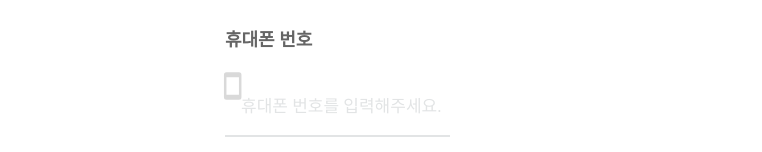
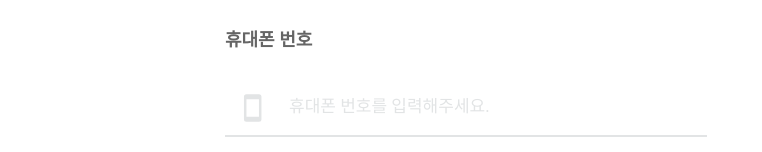
Before and after one commit to hodu42/law-in-comm-fe, a React (Create React App) app: page /users/join/lawyer in a window 1280 px wide. Shown: the part 800-952 px from the top of the page, without its empty margins (174-936 px from the left). Built offline with nearby package versions, Linux system fonts and the light colour scheme; a web font is replaced by a local one.

Commit message:
회원가입 스타일 transition-colors 로 수정

```diff
--- a/src/pages/ClientRegister.tsx
+++ b/src/pages/ClientRegister.tsx
@@ -143,7 +143,7 @@ export const ClientRegister = (): React.JSX.Element => {
             <input
               type="text"
               placeholder="아이디를 입력해주세요."
-              className="font-NotoSansKR border-b-2 pl-[10px] pc:pl-4 placeholder:text-[15px] text-[18px] pc:placeholder:text-[19px] pc:text-[19px] border-[#E2E4E5] py-[10px] pc:py-4 focus:outline-none focus:border-[#A9BE8C] placeholder-[#E2E4E5]"
+              className="transition-colors border-b-2 pl-[10px] pc:pl-4 placeholder:text-[15px] text-[18px] pc:placeholder:text-[19px] pc:text-[19px] border-[#E2E4E5] py-[10px] pc:py-4 focus:outline-none focus:border-[#A9BE8C] placeholder-[#E2E4E5]"
               value={userId}
               onChange={(e) => setUserId(e.target.value)}
             />
@@ -157,7 +157,7 @@ export const ClientRegister = (): React.JSX.Element => {
             <input
               type="password"
               placeholder="비밀번호를 입력해주세요."
-              className="font-NotoSansKR border-b-2 pl-[10px] pc:pl-4 placeholder:text-[15px] text-[18px] pc:placeholder:text-[19px] pc:text-[19px] border-[#E2E4E5] py-[10px] pc:py-4 focus:outline-none focus:border-[#A9BE8C] placeholder-[#E2E4E5]"
+              className="transition-colors border-b-2 pl-[10px] pc:pl-4 placeholder:text-[15px] text-[18px] pc:placeholder:text-[19px] pc:text-[19px] border-[#E2E4E5] py-[10px] pc:py-4 focus:outline-none focus:border-[#A9BE8C] placeholder-[#E2E4E5]"
               value={password}
               onChange={(e) => setPassword(e.target.value)}
             />
@@ -176,7 +176,7 @@ export const ClientRegister = (): React.JSX.Element => {
             <input
               type="text"
               placeholder="이름을 입력해주세요."
-              className="font-NotoSansKR border-b-2 pl-[10px] pc:pl-4 text-[15px] pc:text-[19px] border-[#E2E4E5] py-[10px] pc:py-4 focus:outline-none focus:border-[#A9BE8C] placeholder-[#E2E4E5]"
+              className="transition-colors border-b-2 pl-[10px] pc:pl-4 text-[15px] pc:text-[19px] border-[#E2E4E5] py-[10px] pc:py-4 focus:outline-none focus:border-[#A9BE8C] placeholder-[#E2E4E5]"
               value={name}
               onChange={(e) => setName(e.target.value)}
             />
@@ -195,7 +195,7 @@ export const ClientRegister = (): React.JSX.Element => {
               <input
                 type="text"
                 placeholder="닉네임을 입력해주세요."
-                className="font-NotoSansKR border-b-2 pl-[10px] pc:pl-4 text-[15px] pc:text-[19px] border-[#E2E4E5] py-[10px] pc:py-4 focus:outline-none focus:border-[#A9BE8C] placeholder-[#E2E4E5]"
+                className="transition-colors border-b-2 pl-[10px] pc:pl-4 text-[15px] pc:text-[19px] border-[#E2E4E5] py-[10px] pc:py-4 focus:outline-none focus:border-[#A9BE8C] placeholder-[#E2E4E5]"
                 value={nickname}
                 onChange={(e) => setNickname(e.target.value)}
               />
@@ -214,7 +214,7 @@ export const ClientRegister = (): React.JSX.Element => {
             <button
               type="button"
               onClick={() => checkNicknameDuplicate()}
-              className="inline-block w-[120px] mx-auto mt-6 bg-[#CBD8B7] text-black font-bold text-[16px] py-2 rounded-md hover:bg-[#A9BE8C] transition-colors"
+              className="transition-colors inline-block w-[120px] mx-auto mt-6 bg-[#CBD8B7] text-black font-bold text-[16px] py-2 rounded-md hover:bg-[#A9BE8C]"
             >
               중복확인
             </button>
@@ -227,7 +227,7 @@ export const ClientRegister = (): React.JSX.Element => {
             <input
               type="date"
               ref={dateInputRef}
-              className={`font-NotoSansKR border-b-2 pl-[10px] pc:pl-4 py-[10px] pc:py-4 text-[15px] pc:text-[19px] border-[#E2E4E5] focus:outline-none focus:border-[#A9BE8C] placeholder-[#A9BE8C] hover:cursor-pointer [&::-webkit-calendar-picker-indicator]:cursor-pointer ${
+              className={`transition-colors border-b-2 pl-[10px] pc:pl-4 py-[10px] pc:py-4 text-[15px] pc:text-[19px] border-[#E2E4E5] focus:outline-none focus:border-[#A9BE8C] placeholder-[#A9BE8C] hover:cursor-pointer [&::-webkit-calendar-picker-indicator]:cursor-pointer ${
                 birthDate ? "text-black" : "text-[#E2E4E5]"
               }`}
               value={birthDate}
@@ -238,7 +238,7 @@ export const ClientRegister = (): React.JSX.Element => {
           {/* 회원가입 버튼 */}
           <button
             type="submit"
-            className="inline-block bg-[#CBD8B7] text-black font-bold text-[16px] pc:text-[18px] mb-10 pc:mb-0 py-3 rounded-md hover:bg-[#A9BE8C] transition-colors"
+            className="transition-colors inline-block bg-[#CBD8B7] text-black font-bold text-[16px] pc:text-[18px] mb-10 pc:mb-0 py-3 rounded-md hover:bg-[#A9BE8C]"
           >
             회원가입
           </button>
--- a/src/pages/LawyerRegister.tsx
+++ b/src/pages/LawyerRegister.tsx
@@ -152,7 +152,7 @@ export const LawyerRegister = (): React.JSX.Element => {
                 <input
                   type="text"
                   placeholder="아이디를 입력해주세요."
-                  className="font-NotoSansKR border-b-2 pl-[10px] pc:pl-4 placeholder:text-[15px] text-[15px] pc:placeholder:text-[17px] pc:text-[17px] border-[#E2E4E5] py-[10px] pc:py-4 focus:outline-none focus:border-[#A9BE8C] placeholder-[#E2E4E5]"
+                  className="transition-colors border-b-2 pl-[10px] pc:pl-4 placeholder:text-[15px] text-[15px] pc:placeholder:text-[17px] pc:text-[17px] border-[#E2E4E5] py-[10px] pc:py-4 focus:outline-none focus:border-[#A9BE8C] placeholder-[#E2E4E5]"
                   value={userId}
                   onChange={(e) => setUserId(e.target.value)}
                 />
@@ -166,7 +166,7 @@ export const LawyerRegister = (): React.JSX.Element => {
                 <input
                   type="password"
                   placeholder="비밀번호를 입력해주세요."
-                  className="font-NotoSansKR border-b-2 pl-[10px] pc:pl-4 placeholder:text-[15px] text-[15px] pc:placeholder:text-[17px] pc:text-[17px] border-[#E2E4E5] py-[10px] pc:py-4 focus:outline-none focus:border-[#A9BE8C] placeholder-[#E2E4E5]"
+                  className="transition-colors border-b-2 pl-[10px] pc:pl-4 placeholder:text-[15px] text-[15px] pc:placeholder:text-[17px] pc:text-[17px] border-[#E2E4E5] py-[10px] pc:py-4 focus:outline-none focus:border-[#A9BE8C] placeholder-[#E2E4E5]"
                   value={password}
                   onChange={(e) => setPassword(e.target.value)}
                 />
@@ -185,7 +185,7 @@ export const LawyerRegister = (): React.JSX.Element => {
                 <input
                   type="text"
                   placeholder="이름을 입력해주세요."
-                  className="font-NotoSansKR border-b-2 pl-[10px] pc:pl-4 text-[15px] pc:text-[17px] placeholder:text-[15px] pc:placeholder:text-[17px] border-[#E2E4E5] py-[10px] pc:py-4 focus:outline-none focus:border-[#A9BE8C] placeholder-[#E2E4E5]"
+                  className="transition-colors border-b-2 pl-[10px] pc:pl-4 text-[15px] pc:text-[17px] placeholder:text-[15px] pc:placeholder:text-[17px] border-[#E2E4E5] py-[10px] pc:py-4 focus:outline-none focus:border-[#A9BE8C] placeholder-[#E2E4E5]"
                   value={name}
                   onChange={(e) => setName(e.target.value)}
                 />
@@ -195,29 +195,28 @@ export const LawyerRegister = (): React.JSX.Element => {
                 <label className="text-[#656565] text-[16px] pc:text-[18px] font-bold text-nowrap">
                   휴대폰 번호
                 </label>
-                <div className="flex flex-col group">
-                  <div className="relative">
-                    {/* TODO: 아이콘 위치 변경 필요 */}
+                <div className="relative group">
+                  <div className="absolute inset-y-0 left-0 flex items-center px-3 text-[#E2E4E5] group-focus-within:text-[#A9BE8C] transition-colors">
                     <svg
                       width="31"
                       height="31"
                       viewBox="0 0 31 31"
-                      fill="none"
-                      className="absolute -left-2 -top-2"
+                      fill="currentColor"
+                      className="absolute"
                     >
                       <path
-                        fill="#D9D9D9"
+                        fill="currentColor"
                         d="M21.951 24.66h-12.5V7.16h12.5m0-5h-12.5a2.491 2.491 0 0 0-2.5 2.5v22.5a2.5 2.5 0 0 0 2.5 2.5h12.5a2.5 2.5 0 0 0 2.5-2.5V4.66a2.5 2.5 0 0 0-2.5-2.5Z"
                       />
                     </svg>
-                    <input
-                      type="text"
-                      placeholder="휴대폰 번호를 입력해주세요."
-                      className="font-NotoSansKR border-b-2 pl-[10px] pc:pl-4 text-[15px] pc:text-[17px] placeholder:text-[15px] pc:placeholder:text-[17px] border-[#E2E4E5] py-[10px] pc:py-4 focus:outline-none focus:border-[#A9BE8C] placeholder-[#E2E4E5]"
-                      value={nickname}
-                      onChange={(e) => setNickname(e.target.value)}
-                    />
                   </div>
+                  <input
+                    type="text"
+                    placeholder="휴대폰 번호를 입력해주세요."
+                    className="transition-colors border-b-2 w-full pl-10 pc:pl-16 text-[15px] pc:text-[17px] placeholder:text-[15px] pc:placeholder:text-[17px] border-[#E2E4E5] py-[10px] pc:py-4 focus:outline-none focus:border-[#A9BE8C] placeholder-[#E2E4E5]"
+                    value={nickname}
+                    onChange={(e) => setNickname(e.target.value)}
+                  />
                 </div>
               </div>
               {/* 증명서 첨부 필드 */}
@@ -270,11 +269,13 @@ export const LawyerRegister = (): React.JSX.Element => {
                         id={key}
                         checked={checkedList.includes(key)}
                         onChange={(e) => checkHandler(e, key)}
-                        className="w-4 h-4 text-[#A9BE8C] border-[#E2E4E5] rounded focus:ring-[#A9BE8C] focus:ring-offset-0"
+                        className="transition-colors w-4 h-4 text-[#A9BE8C] border-[#E2E4E5] rounded focus:ring-[#A9BE8C] focus:ring-offset-0"
                       />
                       <label
                         htmlFor={key}
-                        className="text-[14px] pc:text-[16px] text-[#656565] cursor-pointer hover:text-[#A9BE8C] transition-colors text-nowrap"
+                        className={`transition-colors text-[14px] pc:text-[16px] cursor-pointer text-nowrap hover:text-[#A9BE8C] ${
+                          checkedList.includes(key) ? "text-[#A9BE8C]" : "text-[#656565]"
+                        }`}
                       >
                         {label}
                       </label>
@@ -290,7 +291,7 @@ export const LawyerRegister = (): React.JSX.Element => {
           {/* 회원가입 버튼 */}
           <button
             type="submit"
-            className="inline-block bg-[#CBD8B7] text-black font-bold text-[16px] pc:text-[18px] mb-10 pc:mb-0 py-3 rounded-md hover:bg-[#A9BE8C] transition-colors"
+            className="transition-colors inline-block bg-[#CBD8B7] text-black font-bold text-[16px] pc:text-[18px] mb-10 pc:mb-0 py-3 rounded-md hover:bg-[#A9BE8C]"
           >
             회원가입
           </button>
```
